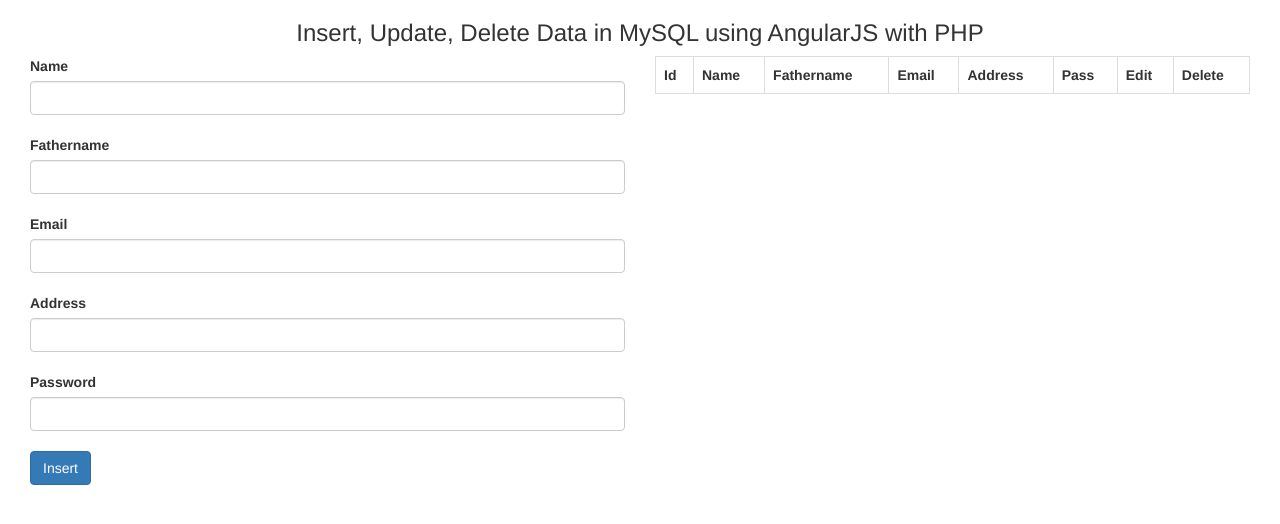
After one commit to nabeel392/php, a PHP site: page /angular_crud.php in a window 1280 px wide. The commit adds this page. Shown: the top 524 px of the page. Run offline with PHP 8.4, Linux system fonts and the light colour scheme; tables that the repository leaves empty hold one stand-in row (values such as "Sample post"); lists and menus that the app fills with data are empty; some libraries are stand-ins or nearby versions.

Commit message:
angularcrud

```diff
--- /dev/null
+++ b/angular_crud.php
@@ -0,0 +1,136 @@
+<!doctype html>
+<html>
+<head>
+<meta charset="UTF-8">
+<title>SoftAOX | Insert, Update, Delete Data in MySQL using AngularJS with PHP</title>
+<link href="https://maxcdn.bootstrapcdn.com/bootstrap/3.3.7/css/bootstrap.min.css" rel="stylesheet">
+<script src="http://ajax.googleapis.com/ajax/libs/angularjs/1.4.8/angular.min.js"></script>
+</head>
+<body>
+<div class="col-md-12">
+    <h3 align="center">Insert, Update, Delete Data in MySQL using AngularJS with PHP</h3>
+    <div ng-app="sa_app" ng-controller="controller" ng-init="show_data()">
+        <div class="col-md-6">
+            <label>Name</label>
+            <input type="text" name="cust_name" ng-model="cust_name" class="form-control">
+            <br/>
+            <label>Fathername</label>
+            <input type="text" name="cust_fname" ng-model="cust_fname" class="form-control">
+            <br/>
+            <label>Email</label>
+            <input type="text" name="cust_email" ng-model="cust_email" class="form-control">
+            <br/>
+            <label>Address</label>
+            <input type="text" name="cust_address" ng-model="cust_address" class="form-control">
+            <br/>
+            <label>Password</label>
+            <input type="text" name="cust_pass" ng-model="cust_pass" class="form-control">
+            <br/>
+            <input type="hidden" ng-model="cust_id">
+            <input type="submit" name="insert" class="btn btn-primary" ng-click="insert()" value="{{btnName}}">
+        </div>
+        <div class="col-md-6">
+            <table class="table table-bordered">
+                <tr>
+                    <th>Id</th>
+                    <th>Name</th>
+                    <th>Fathername</th>
+                    <th>Email</th>
+                    <th>Address</th>
+                    <th>Pass</th>
+                    <th>Edit</th>
+                    <th>Delete</th>
+                </tr>
+                <tr ng-repeat="x in names">
+                    <td>{{x.cust_id}}</td>
+                    <td>{{x.cust_name}}</td>
+                    <td>{{x.cust_fname}}</td>
+                    <td>{{x.cust_email}}</td>
+                    <td>{{x.cust_address}}</td>
+                    <td>{{x.cust_pass}}</td>
+                    <td>
+                        <button class="btn btn-success btn-xs" ng-click="update_data(x.cust_id, x.cust_name, x.cust_fname,
+                         x.cust_email , x.cust_address , x.cust_pass)">
+                            <span class="glyphicon glyphicon-edit"></span> Edit
+                        </button>
+                    </td>
+                    <td>
+                        <button class="btn btn-danger btn-xs" ng-click="delete_data(x.cust_id )">
+                            <span class="glyphicon glyphicon-trash"></span> Delete
+                        </button>
+                    </td>
+                </tr>
+            </table>
+        </div>
+    </div>
+</div>
+<script>
+var app = angular.module("sa_app", []);
+app.controller("controller", function($scope, $http) {
+    $scope.btnName = "Insert";
+    $scope.insert = function() {
+        if ($scope.cust_name == null) {
+            alert("Enter Your Name");
+        } else if ($scope.cust_fname == null) {
+            alert("Enter Your fathername");
+        } else if ($scope.cust_email == null) {
+            alert("Enter Your email");
+        } else if ($scope.cust_address == null) {
+            alert("Enter Your Address");
+        } else if ($scope.cust_pass == null) {
+            alert("Enter Your password");
+        } else {
+            $http.post(
+                "angular_insert.php", {
+                    'cust_name': $scope.cust_name,
+                    'cust_fname': $scope.cust_fname,
+                    'cust_email': $scope.cust_email,
+                    'cust_address': $scope.cust_address,
+                    'cust_pass': $scope.cust_pass,
+                    'btnName': $scope.btnName,
+                    'cust_id': $scope.cust_id
+                }
+            ).success(function(data) {
+                alert(data);
+                $scope.cust_name = null;
+                $scope.cust_fname = null;
+                $scope.cust_email = null;
+                $scope.cust_address = null;
+                $scope.cust_pass = null;
+                $scope.btnName = "Insert";
+                $scope.show_data();
+            });
+        }
+    }
+    $scope.show_data = function() {
+        $http.get("display.php")
+            .success(function(data) {
+                $scope.names = data;
+            });
+    }
+    $scope.update_data = function(cust_id, cust_name, cust_fname, cust_email , cust_address , cust_pass) {
+        $scope.cust_id = cust_id;
+        $scope.cust_name = cust_name;
+        $scope.cust_fname = cust_fname;
+        $scope.cust_email = cust_email;
+        $scope.cust_address = cust_address;
+        $scope.cust_pass = cust_pass;
+        $scope.btnName = "Update";
+    }
+    $scope.delete_data = function(cust_id) {
+        if (confirm("Are you sure you want to delete?")) {
+            $http.post("angular_delete1.php", {
+                    'cust_id': cust_id
+                })
+                .success(function(data) {
+                    alert(data);
+                    $scope.show_data();
+                });
+        } else {
+            return false;
+        }
+    }
+});
+</script>
+</body>
+</html>
```
Also changed, not shown: angular_delete1.php (added, +14 -0 lines), angular_insert.php (added, +31 -0 lines), angular_view.php (+5 -3 lines).
